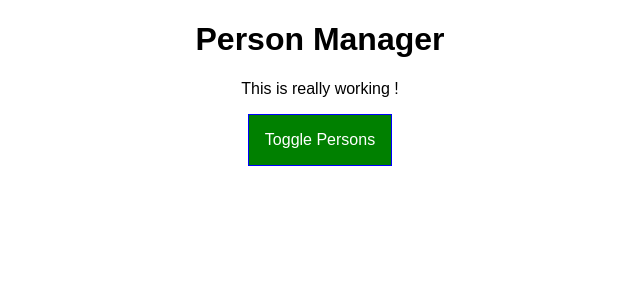
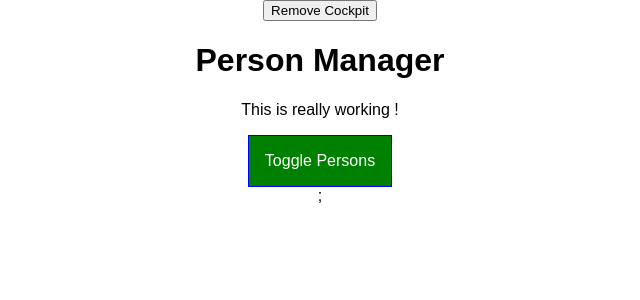
Before and after one commit to Trung28899/React-Component-Dive-Deep, a React app: page / in a window 1280 px wide. Shown: the top 300 px of the page, without its empty margins (320-960 px from the left). Built offline with nearby package versions, Linux system fonts and the light colour scheme.

Commit message:
How to use cleanup work in useEffect()

```diff
--- a/src/components/Cockpit/Cockpit.js
+++ b/src/components/Cockpit/Cockpit.js
@@ -1,9 +1,40 @@
-import React from "react";
+import React, { useEffect } from "react";
 
 import classes from "./Cockpit.css";
 
 // JSX Component
 const cockpit = (props) => {
+  // This will basically print out the console for
+  // each and every lifecycle creation or updation
+  // The function of lifecycle: getDerivedStateFromProps
+  // is not functional in this useEffect(), that will be
+  // similiar to useState()
+  useEffect(() => {
+    console.log("[Cockpit.js] useEffect");
+    // Https request ...
+    const timer = setTimeout(() => {
+      alert("Save Data To Cloud Baby!");
+    }, 1000);
+    return () => {
+      // The timer is cleared when Cockpit is unmounted
+      // So you dont see the alert when u hit "remove Cockpit"
+      // button
+      clearTimeout(timer);
+      // Hit remove cockpit button to see the log down below
+      console.log("[Cockpit.js] cleanup work in useEffect");
+    };
+  }, []);
+  // passing empty array > execute for the 1st time only
+  // passing props.persons > see note or run code for details
+
+  // This function should run for every update cycle
+  useEffect(() => {
+    console.log("[Cockpit.js] 2nd useEffect");
+    return () => {
+      console.log("[Cockpit.js] cleanup work in 2nd useEffect");
+    };
+  });
+
   const assignedClasses = [];
   let btnClass = "";
   if (props.showPersons) {
--- a/src/components/Persons/Persons.js
+++ b/src/components/Persons/Persons.js
@@ -33,6 +33,11 @@ class Persons extends Component {
     console.log(snapshot);
   }
 
+  componentWillUnmount() {
+    // Hit toggle twice to see this
+    console.log("[Persons.js] Component will mother fker unmount");
+  }
+
   render() {
     console.log("[Persons.js] rendering...");
     return this.props.persons.map((person, index) => {
--- a/src/containers/App.js
+++ b/src/containers/App.js
@@ -18,6 +18,7 @@ class App extends Component {
     ],
     otherState: "some other value",
     showPersons: false,
+    showCockpit: true,
   };
 
   // This has to be the static function
@@ -95,13 +96,22 @@ class App extends Component {
 
     return (
       <div className={classes.App}>
+        <button
+          onClick={() => {
+            this.setState({ showCockpit: false });
+          }}
+        >
+          Remove Cockpit
+        </button>
+        {this.state.showCockpit ? (
           <Cockpit
             title={this.props.appTitle}
             showPersons={this.state.showPersons}
             persons={this.state.persons}
             clicked={this.togglePersonsHandler}
           />
-        {persons}
+        ) : null}
+        ;{persons}
       </div>
     );
     // return React.createElement('div', {className: 'App'}, React.createElement('h1', null, 'Does this work now?'));
```
Also changed, not shown: 1 other file (tests, documents, lock files or other folders). Lines whose indentation alone changed are shown as unchanged.
